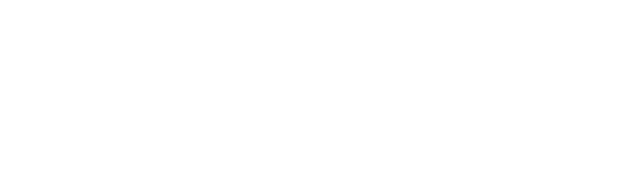
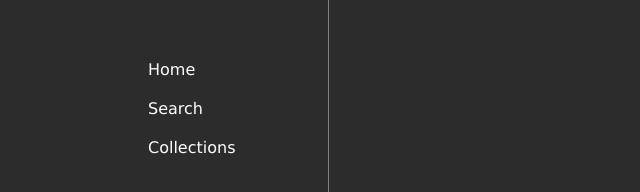
Before and after one commit to milkdatcow/dnd-mobileapp, a plain HTML site: page goblin/search.html in a window 1280 px wide. Shown: the top 192 px of the page, without its empty margins (0-640 px from the left). Drawn offline with Linux system fonts and the light colour scheme.

Commit message:
Update search.html

```diff
--- a/goblin/search.html
+++ b/goblin/search.html
@@ -4,8 +4,32 @@
     <meta charset="UTF-8">
     <meta name="viewport" content="width=device-width, initial-scale=1.0">
     <title>Document</title>
+    <link rel="stylesheet" href="style.css">
 </head>
 <body>
+    <div class="grid">
+    <div class="left-pane">
+            <nav class="app-nav">
+                <a href="index.html" class="tab">
+                    <svg class="tab-icon" viewBox="0 0 16 16" xmlns="http://www.w3.org/2000/svg"><path d="M8.707 1.5a1 1 0 0 0-1.414 0L.646 8.146a.5.5 0 0 0 .708.708L2 8.207V13.5A1.5 1.5 0 0 0 3.5 15h9a1.5 1.5 0 0 0 1.5-1.5V8.207l.646.647a.5.5 0 0 0 .708-.708L13 5.793V2.5a.5.5 0 0 0-.5-.5h-1a.5.5 0 0 0-.5.5v1.293zM13 7.207V13.5a.5.5 0 0 1-.5.5h-9a.5.5 0 0 1-.5-.5V7.207l5-5z"/></svg>
+                    <span class="tab-label">Home</span>
+                </a>
+                <a href="search.html" class="tab">
+                    <svg class="tab-icon" xmlns="http://www.w3.org/2000/svg" viewBox="0 0 16 16"><path d="M11.742 10.344a6.5 6.5 0 1 0-1.397 1.398h-.001q.044.06.098.115l3.85 3.85a1 1 0 0 0 1.415-1.414l-3.85-3.85a1 1 0 0 0-.115-.1zM12 6.5a5.5 5.5 0 1 1-11 0 5.5 5.5 0 0 1 11 0"/></svg>
+                    <span class="tab-label">Search</span>
+                </a>
+                <a href="collections.html" class="tab">
+                <svg class="tab-icon" xmlns="http://www.w3.org/2000/svg" viewBox="0 0 16 16"><path d="M2 2a2 2 0 0 1 2-2h8a2 2 0 0 1 2 2v13.5a.5.5 0 0 1-.777.416L8 13.101l-5.223 2.815A.5.5 0 0 1 2 15.5zm2-1a1 1 0 0 0-1 1v12.566l4.723-2.482a.5.5 0 0 1 .554 0L13 14.566V2a1 1 0 0 0-1-1z"/></svg>
+                <span class="tab-label">Collections</span>
+                </a>
+            </nav>
+        </div>
+        <div class="main">
+
+        </div>
+
+</div>
 
 </body>
+<script src="bottomtapscript.js"></script>
 </html>
```
